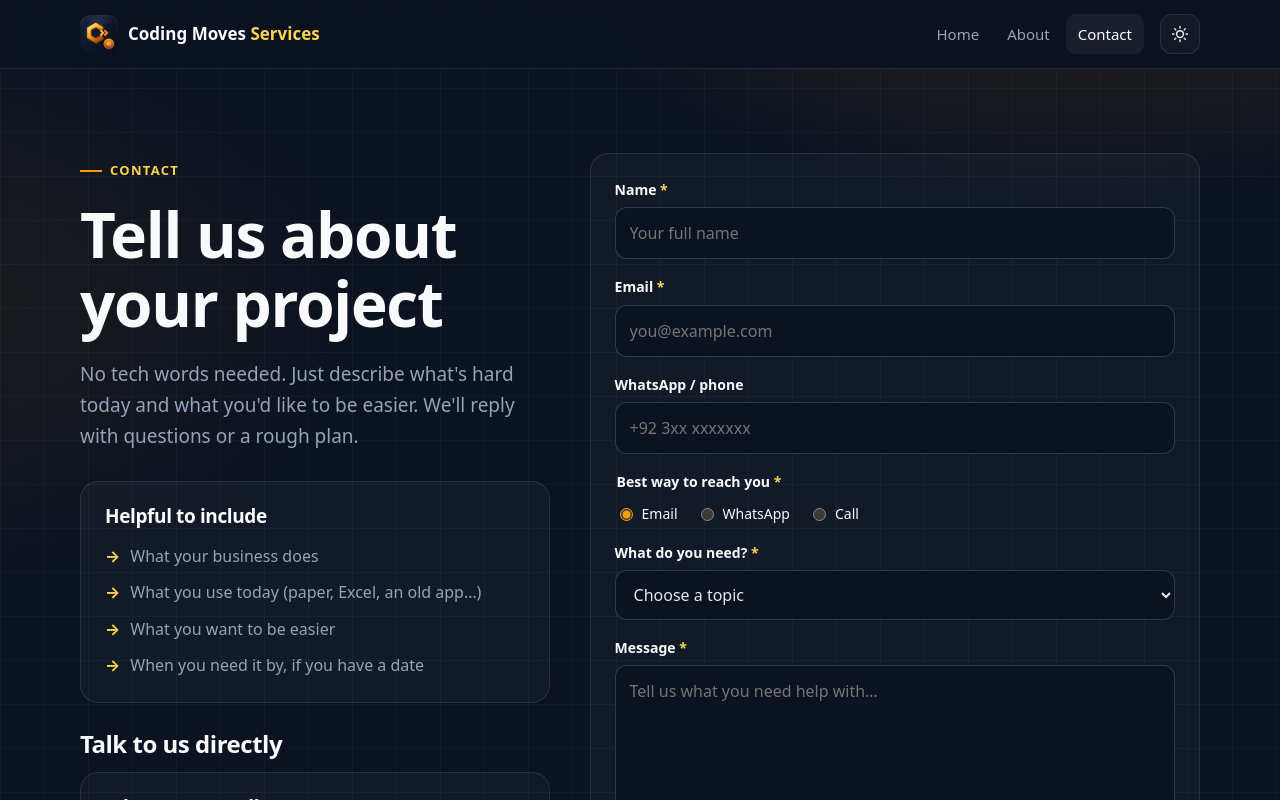
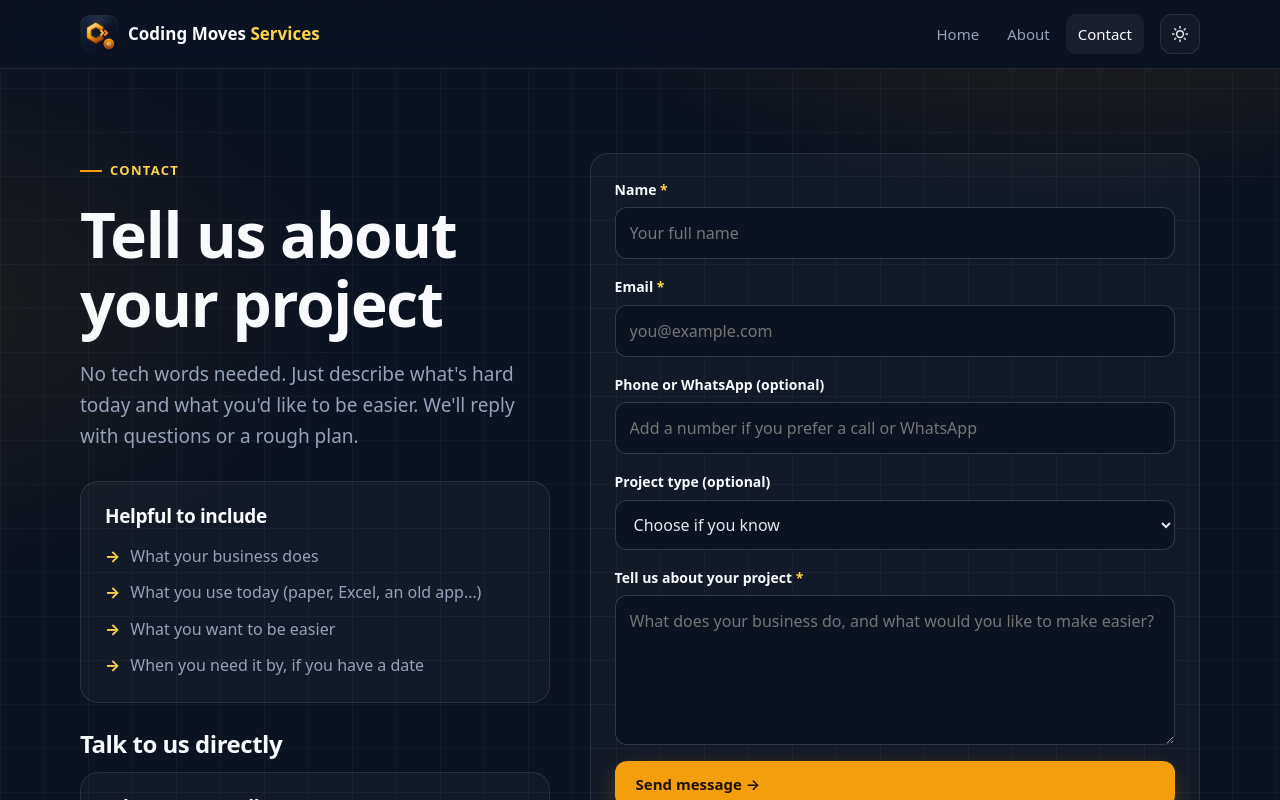
Before and after one commit to Coding-Moves/website, a Next.js app: page /services/contact/ in a window 1280 px wide. Shown: the top 800 px of the page. Built offline with nearby package versions, Linux system fonts and the light colour scheme.

Commit message:
fix: simplify contact forms and remove repeated subject

```diff
--- a/src/app/globals.css
+++ b/src/app/globals.css
@@ -759,8 +759,7 @@ a.card:hover {
   font-weight: 600;
   color: var(--heading);
 }
-.field label span,
-.contact-method legend span {
+.field label span {
   color: var(--accent-text);
 }
 .field-hint {
@@ -795,34 +794,6 @@ a.card:hover {
   font: inherit;
   text-decoration: underline;
   cursor: pointer;
-}
-.contact-method {
-  border: 0;
-  padding: 0;
-  margin: 0;
-  min-width: 0;
-}
-.contact-method legend {
-  color: var(--heading);
-  font-size: 14px;
-  font-weight: 600;
-  margin-bottom: 8px;
-}
-.contact-method-options {
-  display: flex;
-  flex-wrap: wrap;
-  gap: 8px 18px;
-}
-.contact-method-options label {
-  display: inline-flex;
-  align-items: center;
-  gap: 6px;
-  font-weight: 500;
-}
-.contact-method-options input[type="radio"] {
-  width: auto;
-  padding: 0;
-  accent-color: var(--accent);
 }
 .field input,
 .field select,
--- a/src/components/ContactFormBehavior.tsx
+++ b/src/components/ContactFormBehavior.tsx
@@ -1,8 +1,7 @@
 "use client";
 
-import { useEffect, useRef } from "react";
+import { useEffect } from "react";
 
-const NAME_PATTERN = /^[\p{L} .'-]+$/u;
 const EMAIL_PATTERN = /^[^\s@]+@(?:[A-Za-z0-9](?:[A-Za-z0-9-]*[A-Za-z0-9])?\.)+[A-Za-z]{2,}$/;
 const EMAIL_DOMAIN_FIXES: Record<string, string> = {
   "gmial.com": "gmail.com",
@@ -14,24 +13,7 @@ const EMAIL_DOMAIN_FIXES: Record<string, string> = {
   "outlok.com": "outlook.com",
 };
 
-function normalizePhone(value: string): string | null {
-  if (!/^\+?[\d -]+$/.test(value)) return null;
-  const compact = value.replace(/[ -]/g, "");
-  const digits = compact.startsWith("+") ? compact.slice(1) : compact;
-  let mobile: string | null = null;
-
-  if (/^03\d{9}$/.test(digits) && !compact.startsWith("+")) mobile = digits.slice(1);
-  else if (/^3\d{9}$/.test(digits) && !compact.startsWith("+")) mobile = digits;
-  else if (/^923\d{9}$/.test(digits)) mobile = digits.slice(2);
-
-  if (mobile) return `+92 ${mobile.slice(0, 3)} ${mobile.slice(3)}`;
-  if (/^\+[1-9]\d{7,14}$/.test(compact) && !digits.startsWith("92")) return compact;
-  return null;
-}
-
-export default function ContactFormBehavior({ formId, brandShort, queryTopics }: { formId: string; brandShort: string; queryTopics?: Record<string, string> }) {
-  const subjectRef = useRef<HTMLInputElement>(null);
-
+export default function ContactFormBehavior({ formId, queryTopics }: { formId: string; queryTopics?: Record<string, string> }) {
   useEffect(() => {
     const form = document.getElementById(formId);
     if (!(form instanceof HTMLFormElement)) return;
@@ -41,13 +23,10 @@ export default function ContactFormBehavior({ formId, brandShort, queryTopics }:
     const message = form.elements.namedItem("message");
     if (!(name instanceof HTMLInputElement) || !(email instanceof HTMLInputElement) || !(topic instanceof HTMLSelectElement) || !(message instanceof HTMLTextAreaElement)) return;
 
-    const phoneElement = form.elements.namedItem("phone");
-    const phone = phoneElement instanceof HTMLInputElement ? phoneElement : null;
-    const phoneHint = document.getElementById(`${formId}-phone-hint`);
     const emailTypo = document.getElementById(`${formId}-email-typo`);
     const emailFix = form.querySelector<HTMLButtonElement>(`#${formId}-email-fix`);
     const submitButton = form.querySelector<HTMLButtonElement>('button[type="submit"]');
-    const fields = [name, email, ...(phone ? [phone] : []), topic, message];
+    const fields = [name, email, message];
     const touched = new Set<string>();
     let submitted = false;
     let suggestedEmail = "";
@@ -60,18 +39,6 @@ export default function ContactFormBehavior({ formId, brandShort, queryTopics }:
       topic.value = selectedTopic;
     }
 
-    const updateSubject = () => {
-      if (!subjectRef.current) return;
-      const selectedTopic = topic.value.trim() || "New message";
-      const sender = name.value.trim().replace(/\s+/g, " ");
-      subjectRef.current.value = `[${brandShort}] ${selectedTopic}${sender ? ` from ${sender}` : ""}`;
-    };
-
-    const needsPhone = () => {
-      const method = form.querySelector<HTMLInputElement>('input[name="contact_method"]:checked')?.value;
-      return method === "WhatsApp" || method === "Call";
-    };
-
     const setError = (field: HTMLInputElement | HTMLSelectElement | HTMLTextAreaElement, error: string) => {
       const errorElement = document.getElementById(`${formId}-${field.name}-error`);
       if (errorElement && errorElement.textContent !== error) errorElement.textContent = error;
@@ -83,16 +50,10 @@ export default function ContactFormBehavior({ formId, brandShort, queryTopics }:
       let error = "";
       switch (field.name) {
         case "name":
-          if (Array.from(value).length < 2 || Array.from(value).length > 60 || !NAME_PATTERN.test(value)) error = "Please enter your name.";
+          if (Array.from(value).length < 2 || Array.from(value).length > 60) error = "Please enter your name.";
           break;
         case "email":
           if (!EMAIL_PATTERN.test(value) || email.validity.typeMismatch) error = "Please enter a valid email, like name@gmail.com.";
-          break;
-        case "phone":
-          if ((needsPhone() || value) && !normalizePhone(value)) error = "Please enter a valid number, like +92 329 7316882.";
-          break;
-        case "topic":
-          if (!value) error = "Please choose a topic.";
           break;
         case "message":
           if (Array.from(value).length < 10) error = "Please tell us a little more (at least 10 characters).";
@@ -100,12 +61,6 @@ export default function ContactFormBehavior({ formId, brandShort, queryTopics }:
       }
       setError(field, error);
       return !error;
-    };
-
-    const updatePhoneRequirement = () => {
-      if (!phone) return;
-      phone.required = needsPhone();
-      if (phoneHint) phoneHint.hidden = !phone.required || Boolean(phone.value.trim()) || phone.getAttribute("aria-invalid") === "true";
     };
 
     const updateEmailTypo = () => {
@@ -119,41 +74,26 @@ export default function ContactFormBehavior({ formId, brandShort, queryTopics }:
 
     const handleInput = (event: Event) => {
       const target = event.target;
-      updateSubject();
       if (target === email) updateEmailTypo();
-      if (target instanceof HTMLInputElement && target.name === "contact_method") {
-        if (phone && (submitted || touched.has("phone"))) validateField(phone);
-      } else if (fields.includes(target as HTMLInputElement) && (submitted || touched.has((target as HTMLInputElement).name))) {
+      if (fields.includes(target as HTMLInputElement) && (submitted || touched.has((target as HTMLInputElement).name))) {
         validateField(target as HTMLInputElement);
       }
-      updatePhoneRequirement();
     };
 
     const handleBlur = (event: FocusEvent) => {
       const target = event.target;
       if (!fields.includes(target as HTMLInputElement)) return;
       const field = target as HTMLInputElement | HTMLSelectElement | HTMLTextAreaElement;
-      if (field === phone && phone?.value.trim()) {
-        const normalized = normalizePhone(phone.value.trim());
-        if (normalized) phone.value = normalized;
-      }
       touched.add(field.name);
       validateField(field);
-      updatePhoneRequirement();
     };
 
     const handleSubmit = (event: SubmitEvent) => {
       submitted = true;
-      updateSubject();
-      if (phone?.value.trim()) {
-        const normalized = normalizePhone(phone.value.trim());
-        if (normalized) phone.value = normalized;
-      }
       let firstInvalid: (typeof fields)[number] | undefined;
       for (const field of fields) {
         if (!validateField(field) && !firstInvalid) firstInvalid = field;
       }
-      updatePhoneRequirement();
       if (firstInvalid) {
         event.preventDefault();
         firstInvalid.focus();
@@ -186,8 +126,6 @@ export default function ContactFormBehavior({ formId, brandShort, queryTopics }:
     form.addEventListener("submit", handleSubmit);
     emailFix?.addEventListener("click", handleEmailFix);
     window.addEventListener("pageshow", resetButton);
-    updateSubject();
-    updatePhoneRequirement();
     return () => {
       form.noValidate = originalNoValidate;
       form.removeEventListener("input", handleInput);
@@ -197,7 +135,7 @@ export default function ContactFormBehavior({ formId, brandShort, queryTopics }:
       emailFix?.removeEventListener("click", handleEmailFix);
       window.removeEventListener("pageshow", resetButton);
     };
-  }, [formId, brandShort, queryTopics]);
+  }, [formId, queryTopics]);
 
-  return <input ref={subjectRef} type="hidden" name="subject" defaultValue={`[${brandShort}] New message`} data-remove-prefix />;
+  return null;
 }
--- a/src/data/brands.ts
+++ b/src/data/brands.ts
@@ -22,7 +22,7 @@ export type LegalSection = { heading: string; body: string[] };
 const PRIVACY_SECTIONS: LegalSection[] = [
   {
     heading: "Contact messages",
-    body: ["The contact form collects your name, email, chosen topic and message only so we can reply. Netlify Forms handles submissions for us."],
+    body: ["The contact form collects your name, email and message, plus an optional topic. We use them to reply. Netlify Forms handles submissions for us."],
   },
   {
     heading: "Your information",
@@ -240,9 +240,10 @@ export const BRANDS: Brand[] = [
     privacy: [
       {
         heading: "Contact messages",
-        body: ["The Services contact form collects your name, email, chosen topic and message. You can also give us a phone number and choose how we reach you. We use this information only to reply. Netlify Forms handles submissions for us."],
+        body: ["The Services contact form collects your name, email and message. Project type and phone number are optional. We use this information to reply. Netlify Forms handles submissions for us."],
       },
       PRIVACY_SECTIONS[1],
+      PRIVACY_SECTIONS[2],
     ],
   },
   {
--- a/src/views/ContactView.tsx
+++ b/src/views/ContactView.tsx
@@ -9,6 +9,9 @@ import SubBrandLink from "@/components/SubBrandLink";
 export default function ContactView({ brand }: { brand: Brand }) {
   const c = brand.contact;
   const formName = `contact-${brand.id}`;
+  const replyNote = c.variant === "detailed"
+    ? "We'll reply by email, usually within 1–2 working days. If you prefer a call or WhatsApp, include your number and say so in your message."
+    : "We'll reply by email, usually within 1–2 working days.";
   return (
     <BrandShell brand={brand} page="contact">
       <section className="hero">
@@ -67,7 +70,7 @@ export default function ContactView({ brand }: { brand: Brand }) {
             netlify-honeypot="bot-field"
           >
             <input type="hidden" name="form-name" value={formName} />
-            <ContactFormBehavior formId={formName} brandShort={brand.short} queryTopics={c.queryTopics} />
+            <ContactFormBehavior formId={formName} queryTopics={c.queryTopics} />
             <p className="hidden">
               <label>
                 Don&apos;t fill this in: <input name="bot-field" />
@@ -89,40 +92,29 @@ export default function ContactView({ brand }: { brand: Brand }) {
             {c.variant === "detailed" && (
               <>
                 <div className="field">
-                  <label htmlFor="phone">WhatsApp / phone</label>
-                  <input id="phone" name="phone" type="tel" inputMode="tel" autoComplete="tel" placeholder="+92 3xx xxxxxxx" aria-describedby={`${formName}-phone-hint ${formName}-phone-error`} />
-                  <p id={`${formName}-phone-hint`} className="field-hint" hidden>Please add your number so we can reach you</p>
-                  <p id={`${formName}-phone-error`} className="field-error" aria-live="polite" aria-atomic="true" />
+                  <label htmlFor="phone">Phone or WhatsApp (optional)</label>
+                  <input id="phone" name="phone" type="tel" autoComplete="tel" placeholder="Add a number if you prefer a call or WhatsApp" maxLength={30} />
                 </div>
-                <fieldset className="field contact-method">
-                  <legend>Best way to reach you <span aria-hidden="true">*</span></legend>
-                  <div className="contact-method-options">
-                    <label><input type="radio" name="contact_method" value="Email" defaultChecked required /> Email</label>
-                    <label><input type="radio" name="contact_method" value="WhatsApp" /> WhatsApp</label>
-                    <label><input type="radio" name="contact_method" value="Call" /> Call</label>
-                  </div>
-                </fieldset>
               </>
             )}
             <div className="field">
-              <label htmlFor="topic">What do you need? <span aria-hidden="true">*</span></label>
-              <select id="topic" name="topic" defaultValue="" required aria-describedby={`${formName}-topic-error`}>
-                <option value="" disabled>Choose a topic</option>
+              <label htmlFor="topic">{c.variant === "detailed" ? "Project type" : "Topic"} (optional)</label>
+              <select id="topic" name="topic" defaultValue="">
+                <option value="">Choose if you know</option>
                 {c.topics.map((t) => (
                   <option key={t}>{t}</option>
                 ))}
               </select>
-              <p id={`${formName}-topic-error`} className="field-error" aria-live="polite" aria-atomic="true" />
             </div>
             <div className="field">
-              <label htmlFor="message">Message <span aria-hidden="true">*</span></label>
-              <textarea id="message" name="message" required minLength={10} aria-describedby={`${formName}-message-error`} placeholder="Tell us what you need help with…" />
+              <label htmlFor="message">{c.variant === "detailed" ? "Tell us about your project" : "Your message"} <span aria-hidden="true">*</span></label>
+              <textarea id="message" name="message" required minLength={10} aria-describedby={`${formName}-message-error`} placeholder={c.variant === "detailed" ? "What does your business do, and what would you like to make easier?" : "Tell us what you need help with…"} />
               <p id={`${formName}-message-error`} className="field-error" aria-live="polite" aria-atomic="true" />
             </div>
             <button type="submit" className="btn btn-primary">
               Send message →
             </button>
-            <p className="fineprint">We&apos;ll reply by email (or WhatsApp if you choose it), usually within 1–2 working days.</p>
+            <p className="fineprint">{replyNote}</p>
           </form>
         </div>
       </section>
```
